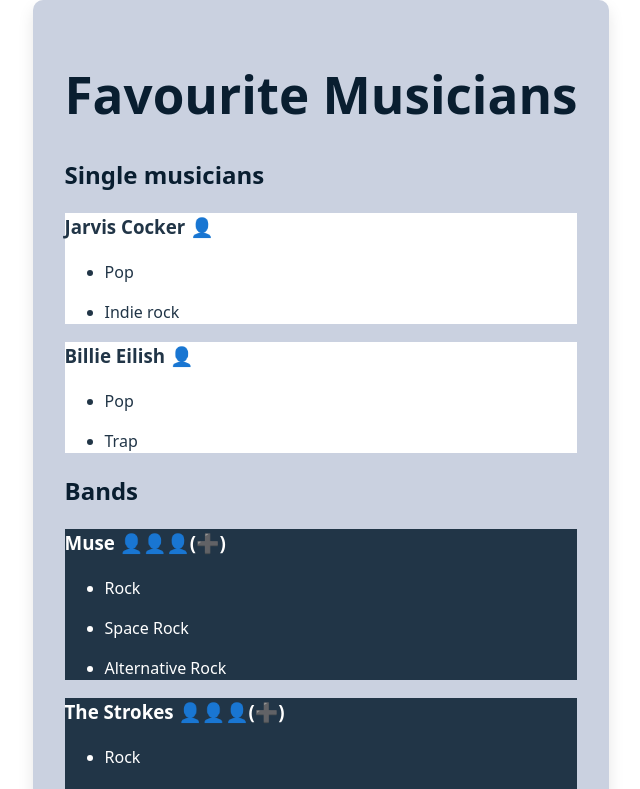
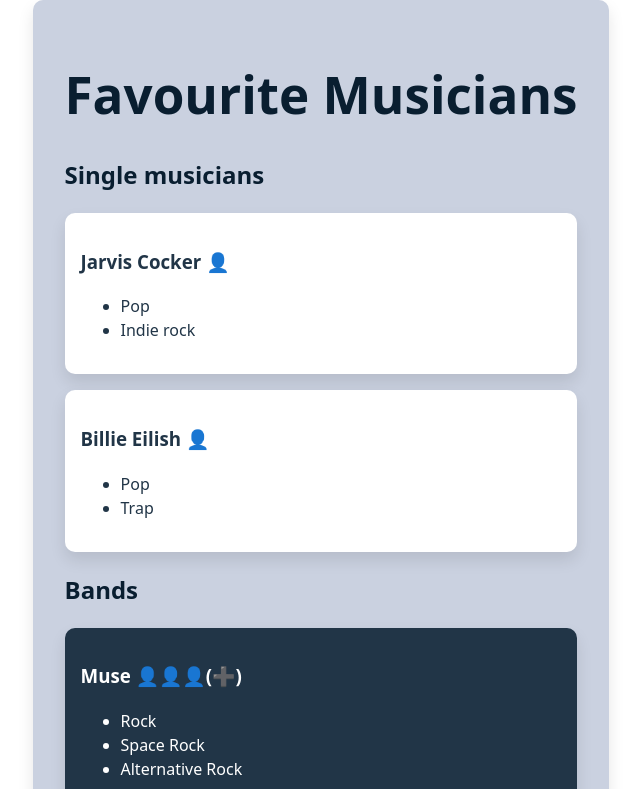
Before and after one commit to MaPankow/react-context-learning, a React (Vite) app: page / in a window 1280 px wide. Shown: the top 789 px of the page, without its empty margins (319-959 px from the left). Built offline with nearby package versions, Linux system fonts and the light colour scheme.

Commit message:
Add ListItem.module.css to implement more styling to the list items

```diff
--- a/src/components/ListItem.jsx
+++ /dev/null
@@ -1,16 +0,0 @@
-import { useContext } from "react";
-import { ThemeContext } from "../contexts/ThemeContext";
-
-export const ListItem = ({ musician }) => {
-    const theme = useContext(ThemeContext);
-    return (
-        <div className={`theme-${theme}`}>
-            <h3>{musician.name} {theme === "dark" ? "👤👤👤(➕)" : "👤"}</h3>
-            {musician.genres.map((genre) => (
-                <ul>
-                    <li>{genre}</li>
-                </ul>
-            ))}
-        </div>
-    )
-}
--- /dev/null
+++ b/src/components/ListItem/ListItem.jsx
@@ -0,0 +1,17 @@
+import { useContext } from "react";
+import { ThemeContext } from "../../contexts/ThemeContext";
+import styles from "./ListItem.module.css";
+
+export const ListItem = ({ musician }) => {
+    const theme = useContext(ThemeContext);
+    return (
+        <div className={`theme-${theme} ${styles.card}`}>
+            <h3>{musician.name} {theme === "dark" ? "👤👤👤(➕)" : "👤"}</h3>
+            <ul>
+                {musician.genres.map((genre) => (
+                    <li key={genre}>{genre}</li>
+                ))}
+            </ul>
+        </div>
+    )
+}
--- /dev/null
+++ b/src/components/ListItem/ListItem.module.css
@@ -0,0 +1,10 @@
+.card {
+    border-radius: 10px;
+    box-shadow: 0 8px 16px rgba(0, 0, 0, 0.1);
+    padding: 1rem;
+    margin-bottom: 16px;
+}
+
+.listItems {
+    margin-bottom: 4px;
+}
--- a/src/components/MusiciansList.jsx
+++ b/src/components/MusiciansList.jsx
@@ -1,4 +1,4 @@
-import { ListItem } from "./ListItem";
+import { ListItem } from "./ListItem/ListItem";
 
 export const MusiciansList = ({ musicians }) => {
     return musicians.map((musician) => (
```
Also changed, not shown: src/contexts/ThemeContext.js (renamed from src/contexts/ThemeContext.jsx), 1 other file (tests, documents, lock files or other folders).
